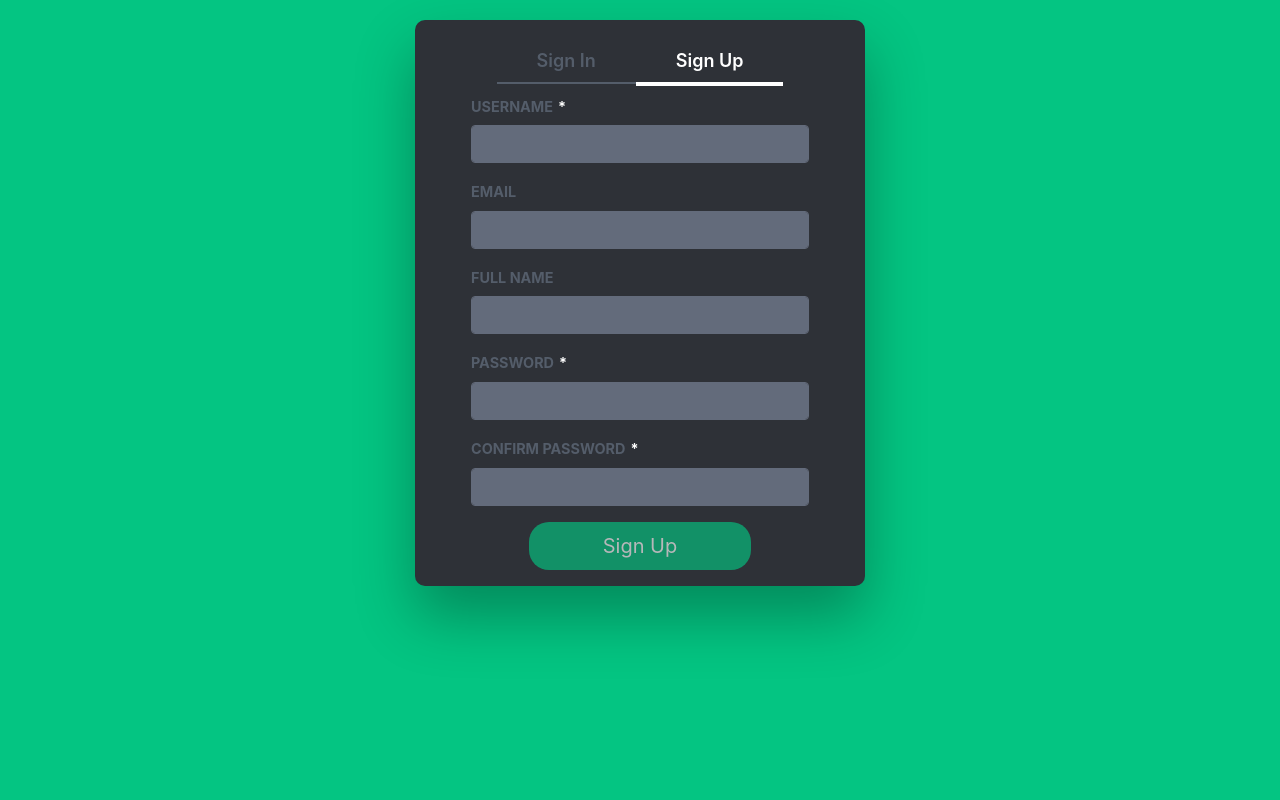
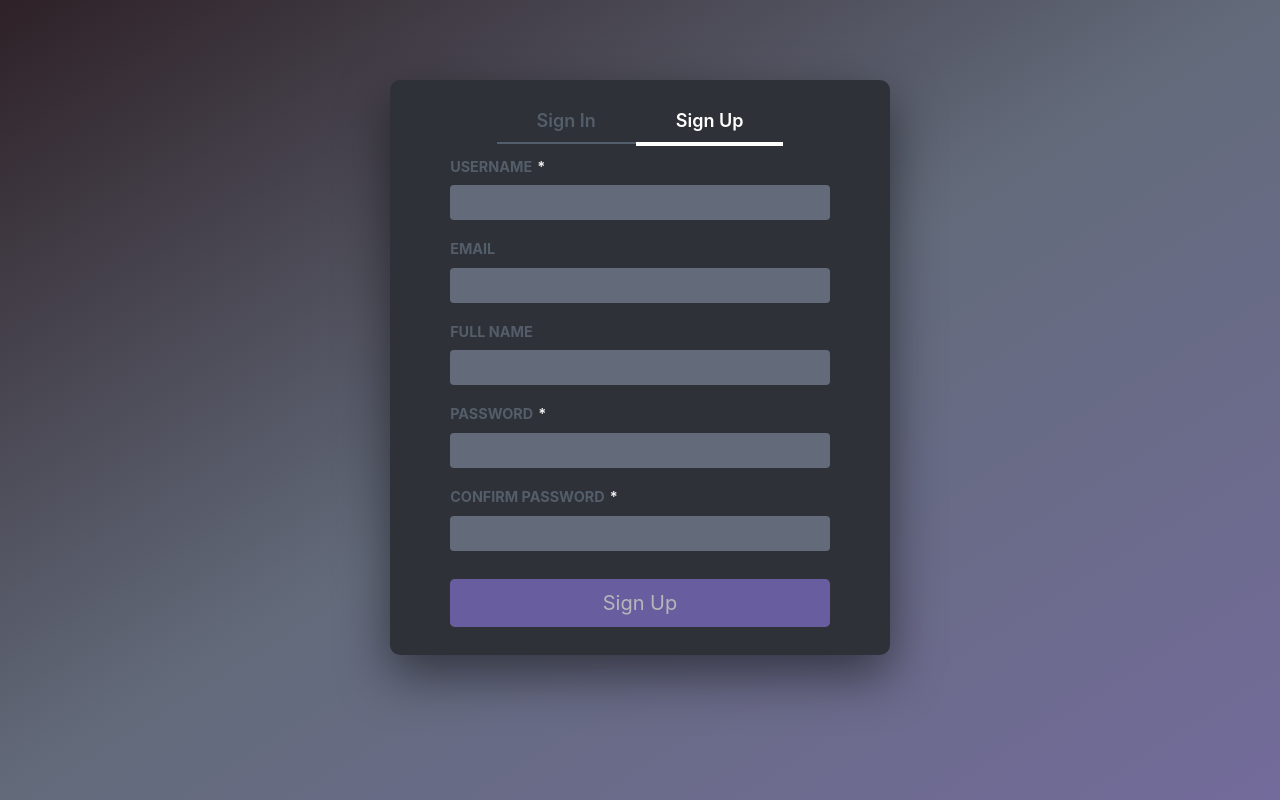
Before and after one commit to PavliukAG/PracticeAngular, an Angular app in the folder ItCraftApp/: page /user/registration in a window 1280 px wide. Built offline with nearby package versions, Linux system fonts and the light colour scheme.

Commit message:
Redesign auth page and refactoring
create table in home page

```diff
--- a/ItCraftApp/src/app/home/home.component.css
+++ b/ItCraftApp/src/app/home/home.component.css
@@ -0,0 +1,26 @@
+.navbar {
+    background-color: #7050a0;
+}
+
+table {
+    background-color: #f5f5f6;
+    margin-top: 20px;
+    width: 95%;
+    margin-left: 2.5%;
+    border: 0px solid black;
+    border-top-width: 4px;
+    border-right-width: 2px;
+}
+
+td {
+    border: 0px solid black;
+    border-bottom-width: 2px;
+    border-left-width: 2px;
+    border-left-color: rgba(100,100,100,0.3);
+    padding: 5px;
+}
+
+.tr-product {
+    padding-left: 5%;
+    background-color: rgba(100,100,100,0.1);
+}
--- a/ItCraftApp/src/app/home/home.component.html
+++ b/ItCraftApp/src/app/home/home.component.html
@@ -1,11 +1,40 @@
-<nav class="navbar navbar-dark bg-dark">
-  <a class="navbar-brand text-white">JWT Auth System</a>
-  <button class="btn btn-danger my-2 my-sm-0" (click)="onLogout()">Logout</button>
+<nav class="navbar">
+  <a class="navbar-brand text-white" >Product manager</a>
+  <button class="btn my-2 my-sm-0" (click)="onLogout()">Logout</button>
 </nav>
-<div class="card m-5" style="width:18rem" *ngIf="userDetails">
-  <ul class="list-group">
-    <li class="list-group-item"><strong>Username : </strong>{{userDetails.userName}}</li>
-    <li class="list-group-item"><strong>FullName : </strong>{{userDetails.fullName}}</li>
-    <li class="list-group-item"><strong>Email : </strong>{{userDetails.email}}</li>
-  </ul>
+<div class="row">
+  <div class="profile col-2" *ngIf="userDetails">
+    <ul class="list-group">
+      <li class="list-group-item"><strong>Username : </strong>{{userDetails.userName}}</li>
+      <li class="list-group-item"><strong>FullName : </strong>{{userDetails.fullName}}</li>
+      <li class="list-group-item"><strong>Email : </strong>{{userDetails.email}}</li>
+    </ul>
+  </div>
+  <div class="col-10">
+  awdaw
+  </div>
+  <div class="col-12 table-container">
+    <table class="">
+      <tr>
+        <td class="col-4">
+          <span>Name</span>
+          <button>Sort</button>
+        </td>
+        <td class="col-4">
+          <span>Price</span>
+          <button>Sort</button>
+        </td>
+        <td class="col-4" colspan="3">
+          <span>Actions</span>
+        </td>
+      </tr>
+      <tr class="tr-product" *ngFor="let item of items">
+        <td>{{item.name}}</td>
+        <td>{{item.price}}</td>
+        <td class="col-2"> <button>Edit</button> </td>
+        <td class="col-2"> <button>Remove</button> </td>
+        <td class="col-3"> <button>Income/Outcome</button> </td>
+      </tr>
+    </table>
+  </div>
 </div>
--- a/ItCraftApp/src/app/home/home.component.ts
+++ b/ItCraftApp/src/app/home/home.component.ts
@@ -7,9 +7,13 @@ import { Router } from '@angular/router';
   templateUrl: './home.component.html',
   styleUrls: ['./home.component.css']
 })
+
 export class HomeComponent implements OnInit {
 userDetails;
   constructor(private router: Router, private service: UserService) { }
+
+
+  items = new Array(new Product("Samsung", 8000), new Product("Apple", 12000));
 
   ngOnInit() {
     this.service.getUserProfile().subscribe(
@@ -26,3 +30,11 @@ onLogout() {
     this.router.navigate(['/user/login']);
 }
 }
+class Product {
+  name : string;
+  price : number;
+  constructor(name: string, price: number) {
+    this.name = name;
+    this.price = price;
+  }
+}
--- a/ItCraftApp/src/app/shared/user.service.ts
+++ b/ItCraftApp/src/app/shared/user.service.ts
@@ -9,7 +9,7 @@ export class UserService {
 
   constructor(private fb: FormBuilder, private http: HttpClient) { }
 readonly BaseURL = 'http://localhost:54374/api';
-
+ // ----------------------------------------------------------------------  relocation
   formModel = this.fb.group({
     UserName : ['', Validators.required],
     Email : ['', Validators.email],
@@ -31,6 +31,7 @@ readonly BaseURL = 'http://localhost:54374/api';
       }
     }
   }
+  // rename variables ------------------------------------------------------------- !
   register() {
     let body = {
       UserName: this.formModel.value.UserName,
--- a/ItCraftApp/src/app/user/login/login.component.css
+++ b/ItCraftApp/src/app/user/login/login.component.css
@@ -0,0 +1,12 @@
+#logo {
+    display: flex;
+    justify-content: center;
+    align-self: center;
+    margin-top: 20px;
+    margin-bottom: 20px;
+}
+
+#logo > img {
+    width: 100%;
+    border-radius: 50%;
+}
--- a/ItCraftApp/src/app/user/login/login.component.html
+++ b/ItCraftApp/src/app/user/login/login.component.html
@@ -1,4 +1,7 @@
-<form #form='ngForm' class=""md-4 autocomplete="off" (submit)="onSubmit(form)">
+<form #form='ngForm' class="md-8" autocomplete="off" (submit)="onSubmit(form)">
+  <div id="logo" class="col-8 offset-2">
+    <img src="https://zenprospect-production.s3.amazonaws.com/uploads/pictures/5c2bd12080f93ec653e86b58/picture" alt="">
+  </div>
   <div class="form-group">
     <label>Username</label>
     <input class="form-control" #UserName="ngModel" name="UserName" [(ngModel)]="formModel.UserName" required>
@@ -8,7 +11,7 @@
     <input type='password' class="form-control" #Password="ngModel" name="Password" [(ngModel)]="formModel.Password" required>
   </div>
   <div class="form-row">
-    <div class="form-group col-md-8 offset-md-2">
+    <div class="form-group col-md-12">
       <button type="submit" class="btn btn-lg btn-block" [disabled]="form.invalid">Login</button>
     </div>
   </div>
--- a/ItCraftApp/src/app/user/registration/registration.component.css
+++ b/ItCraftApp/src/app/user/registration/registration.component.css
@@ -0,0 +1,5 @@
+#regform {
+    display: flex;
+    flex-direction: column;
+    justify-content: space-between;
+}
--- a/ItCraftApp/src/app/user/registration/registration.component.html
+++ b/ItCraftApp/src/app/user/registration/registration.component.html
@@ -1,5 +1,5 @@
 
-  <form [formGroup]="service.formModel" autocomplete="off" (submit)="onSubmit()">
+  <form id="regform" [formGroup]="service.formModel" autocomplete="off" (submit)="onSubmit()">
     <div class="form-group required">
       <label>Username</label>
       <input class="form-control" formControlName="UserName">
@@ -29,7 +29,7 @@
       </div>
     </div>
     <div class="form-row">
-      <div class="form-group col-md-8 offset-md-2">
+      <div class="form-group col-md-12">
         <button type="submit" class="btn btn-lg btn-block" [disabled]="!service.formModel.valid">Sign Up</button>
       </div>
     </div>
--- a/ItCraftApp/src/app/user/registration/registration.component.ts
+++ b/ItCraftApp/src/app/user/registration/registration.component.ts
@@ -1,6 +1,7 @@
 import { Component, OnInit } from '@angular/core';
-import {UserService} from '../../shared/user.service';
+import { UserService } from '../../shared/user.service';
 import { ToastrService } from 'ngx-toastr';
+import { Router } from '@angular/router';
 
 @Component({
   selector: 'app-registration',
@@ -9,18 +10,21 @@ import { ToastrService } from 'ngx-toastr';
 })
 export class RegistrationComponent implements OnInit {
 
-  constructor(public service: UserService, private toastr: ToastrService) { }
+  constructor(public service: UserService, private toastr: ToastrService, private router: Router) { }
+
   ngOnInit() {
+
   }
 
-  onSubmit(){
+  onSubmit() {
     this.service.register().subscribe(
-      (res: any ) => {
+      (res: any) => {
         if (res.succeeded) {
           this.service.formModel.reset();
           this.toastr.success('New user created!', 'Registration successful.');
+          this.router.navigateByUrl('/user/login');
         } else {
-          res.errors.forEach( element => {
+          res.errors.forEach(element => {
             switch (element.code) {
               case 'DuplicateUserName':
                 this.toastr.error('Username is already taken.', 'Registration failed.');
--- a/ItCraftApp/src/app/user/user.component.css
+++ b/ItCraftApp/src/app/user/user.component.css
@@ -0,0 +1,27 @@
+h2 {
+    transition: color 0.5s, border-color 0.5s;
+}
+
+.auth-wrapper {
+    display: flex;
+    align-items: flex-start;
+    justify-content: center;
+    width: 100%;
+    height: 100vh;
+    padding-top: 10vh;
+    background: linear-gradient(to left top, #736b9b, #636b7b, #2e2127);
+  }
+
+  .auth-wrapper > .wrapped-div {
+    -webkit-border-radius: 10px 10px 10px 10px;
+    border-radius: 10px;
+    background: #2e3137;
+    width: 100%;
+    max-height: 90vh;
+    overflow-y: auto;
+    overflow-x: hidden;
+    max-width: 500px;
+    position: relative;
+    -webkit-box-shadow: 0 20px 50px 0 rgba(0,0,0,0.5);
+    box-shadow: 0 20px 50px 0 rgba(0,0,0,0.5);
+  }
--- a/ItCraftApp/src/app/user/user.component.html
+++ b/ItCraftApp/src/app/user/user.component.html
@@ -1,4 +1,4 @@
-<div class="wrapper">
+<div class="auth-wrapper">
   <div class="wrapped-div">
     <div class="tab-header">
       <h2 routerLink="/user/login" routerLinkActive="active">Sign In </h2>
--- a/ItCraftApp/src/styles.css
+++ b/ItCraftApp/src/styles.css
@@ -1,23 +1,30 @@
-/* You can add global styles to this file, and also import other style files */
-body{
-  background-color: #04c582;;
+:root {
+  --interactiveColor: #04c582;
+  --interactiveColor: #8777d7;
+  --backcolor: #636b7b;
+}
+
+/* input */
+.form-group > label:first-child {
+  padding: 0;
 }
 
 input.form-control,input.form-control:focus{
-  background-color: #636b7b;
+  background-color: var(--backcolor);
   color: #fff;
-  border: 1px solid #636b7b;
-
+  border: 0;
+  height: 35px;
 }
 
 input.form-control:focus{
   box-shadow: none;
 }
 
-button[type=submit].btn{
-  border-radius: 20px;
-  background-color: #04c582;
+button[type=submit].btn, .btn {
+  background-color: var(--interactiveColor);
   color: #fff;
+  margin: 12px 0;
+
 }
 
 div.form-group label:not(.text-danger){
@@ -27,37 +34,16 @@ div.form-group label:not(.text-danger){
 
 div.form-group.required>label:first-child:after{
   content:'*';
-  color: #fff;
+  color: #eee;
   padding-left: 5px;
 }
+
+/* ----------------------------------------------------- Tabs */
 
 #toast-container > div {
   opacity:1;
 }
 
-.wrapper {
-  display: flex;
-  align-items: center;
-  flex-direction: column;
-  justify-content: center;
-  width: 100%;
-  padding: 20px;
-}
-
-.wrapped-div {
-  -webkit-border-radius: 10px 10px 10px 10px;
-  border-radius: 10px 10px 10px 10px;
-  background: #2e3137;
-  padding: 30px;
-  width: 90%;
-  max-width: 450px;
-  position: relative;
-  padding: 0px;
-  -webkit-box-shadow: 0 30px 60px 0 rgba(0,0,0,0.3);
-  box-shadow: 0 30px 60px 0 rgba(0,0,0,0.3);
-}
-
-/* Tabs */
 .tab-header{
   text-align: center;
 }
```
